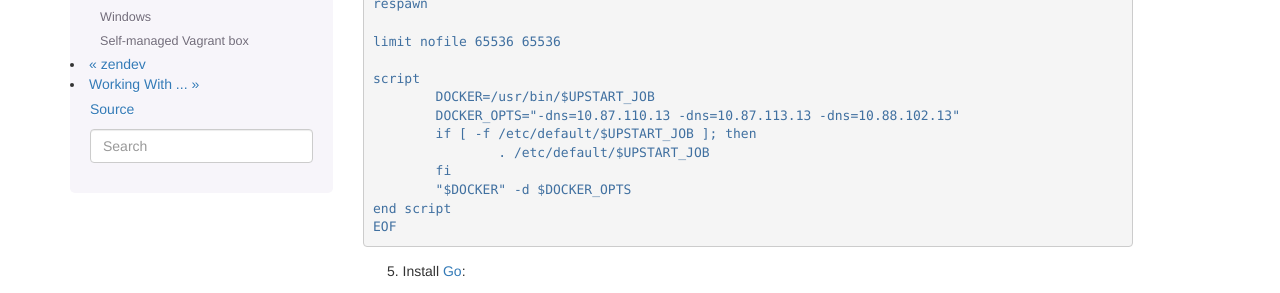
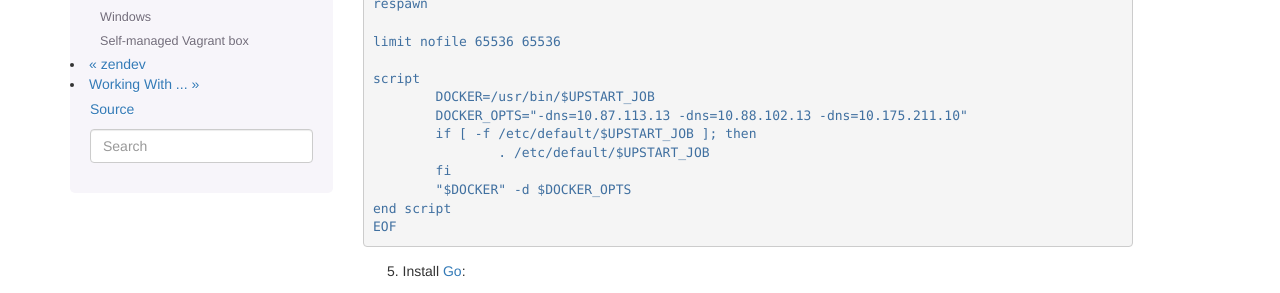
Before and after one commit to zenoss/zendev, a Sphinx documentation site: the page built from docs/installation.rst, in a window 1280 px wide and 900 px high, scrolled down 1115 px. Shown: the part 152-445 px from the top of the window. Built offline with Sphinx 7.4.7, drawn with Linux system fonts in a browser that asks for light colours.

Commit message:
updated dns

```diff
--- a/docs/installation.rst
+++ b/docs/installation.rst
@@ -76,7 +76,7 @@ good. Now modify the Docker upstart script to handle resolution of local DNS:
 
     script
             DOCKER=/usr/bin/$UPSTART_JOB
-            DOCKER_OPTS="-dns=10.87.110.13 -dns=10.87.113.13 -dns=10.88.102.13"
+            DOCKER_OPTS="-dns=10.87.113.13 -dns=10.88.102.13 -dns=10.175.211.10"
             if [ -f /etc/default/$UPSTART_JOB ]; then
                     . /etc/default/$UPSTART_JOB
             fi
```
